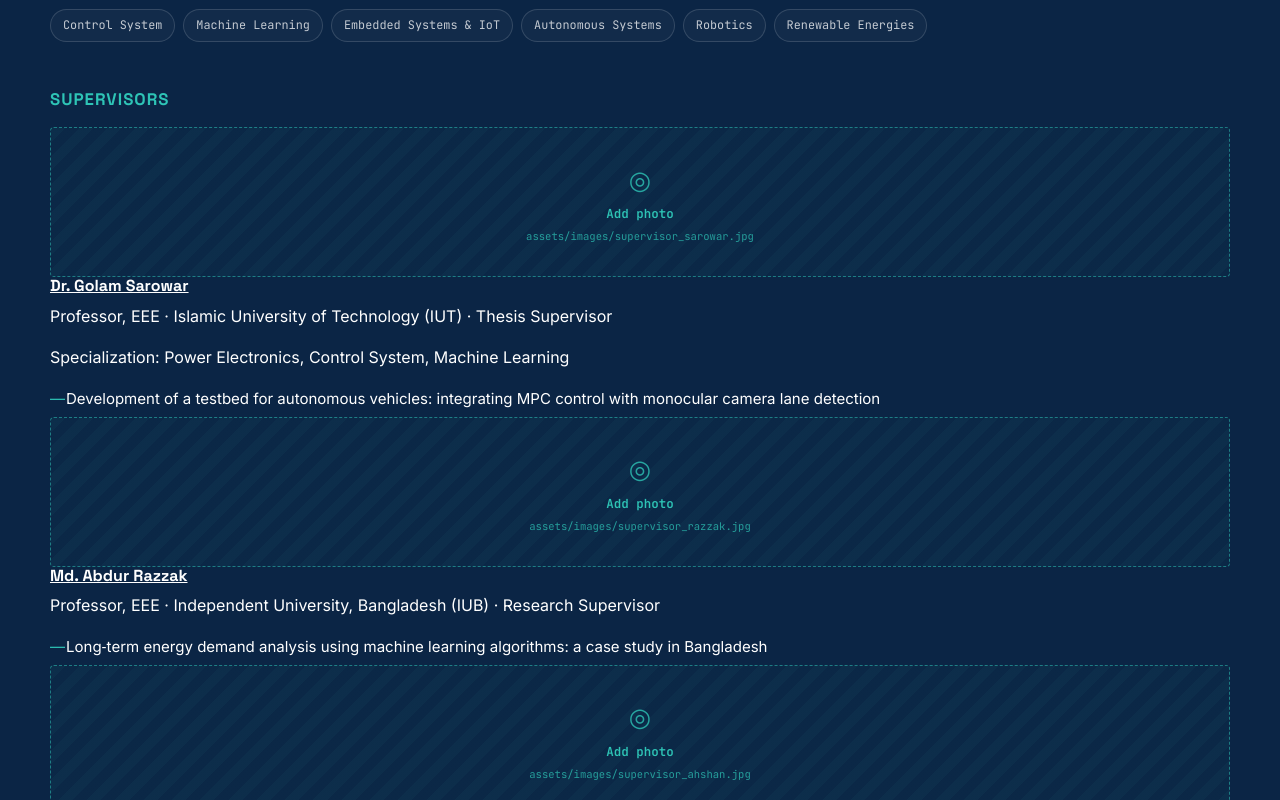
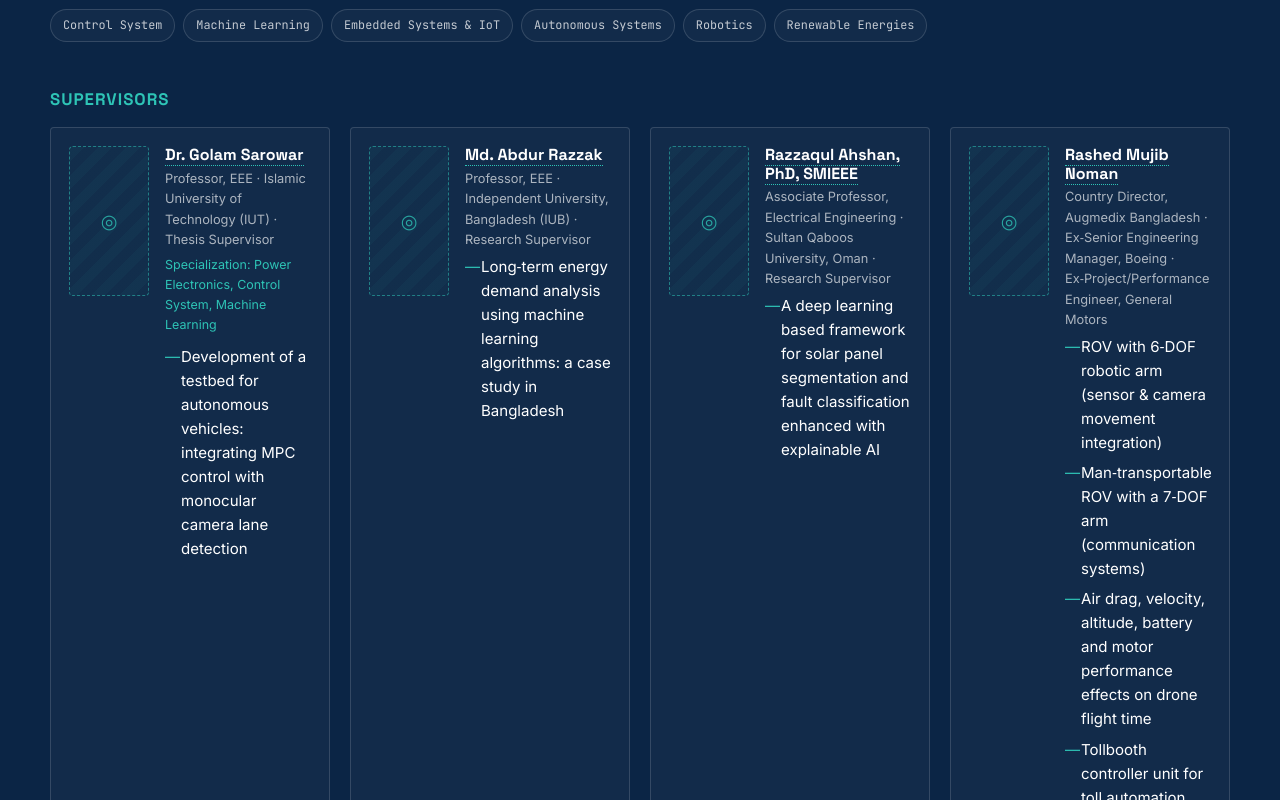
Before and after one commit to Mainul-Islam-07/mainulislam.github.io, a plain HTML site: page index.html in a window 1280 px wide. Shown: the part 5140-5940 px from the top of the page. Drawn offline with Linux system fonts and the light colour scheme.

Commit message:
Add supervisor grid and card styles

```diff
--- a/styles.css
+++ b/styles.css
@@ -321,6 +321,27 @@ section .hero__hint, .research__intro .hero__hint, .cert-note .hero__hint{ color
 }
 .research__links{ display:flex; gap:14px; }
 
+.supervisor-grid{ display:grid; grid-template-columns:repeat(auto-fit, minmax(280px,1fr)); gap:20px; }
+.supervisor-card{
+  display:grid; grid-template-columns:80px 1fr; gap:16px;
+  border:1px solid var(--line-navy); border-radius:var(--radius);
+  padding:18px; background:rgba(255,255,255,0.03);
+}
+.supervisor-card__body h4{ font-size:1rem; margin-bottom:4px; }
+.supervisor-card__body h4 a{ text-decoration:none; color:#fff; border-bottom:1px dotted var(--teal); }
+.supervisor-card__body h4 a:hover{ color:var(--teal); }
+.supervisor-role{ font-size:.8rem; color:rgba(255,255,255,.65); margin-bottom:4px; }
+.supervisor-spec{ font-size:.78rem; color:var(--teal); margin-bottom:10px; }
+.img-placeholder--avatar{ width:80px; height:80px; min-height:0; border-radius:50%; padding:4px; }
+.img-placeholder--avatar .ph-text,
+.img-placeholder--avatar .ph-file{ display:none; }
+.img-placeholder--avatar .ph-icon{ font-size:1.2rem; }
+
+@media (max-width: 560px){
+  .supervisor-card{ grid-template-columns:1fr; }
+  .img-placeholder--avatar{ width:64px; height:64px; }
+}
+
 @media (max-width: 700px){
   .paper-card{ grid-template-columns:1fr; }
 }
```
